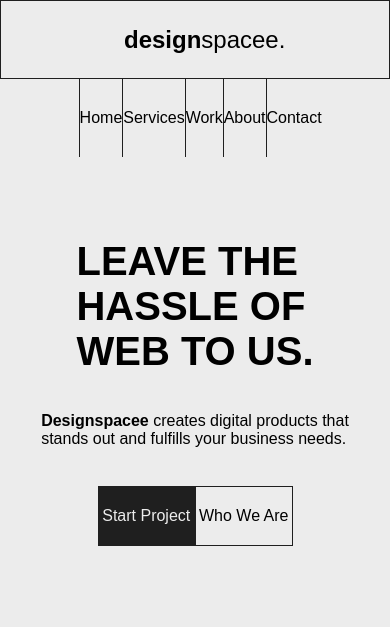
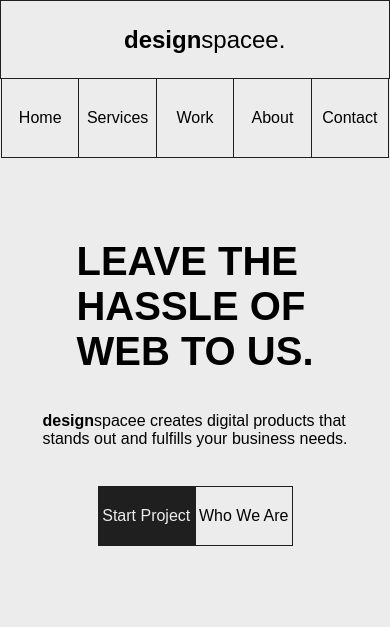
Before and after one commit to felipesntr/agency-landing-page, a plain HTML site: page public/index.html in a window 390 px wide. Shown: the top 627 px of the page. Drawn offline with Linux system fonts and the light colour scheme.

Commit message:
feat: add main menu responsivity

```diff
--- a/public/index.html
+++ b/public/index.html
@@ -31,7 +31,7 @@
               HASSLE OF</br>
               WEB TO US.</h1>
           <p>
-            <strong>Designspacee</strong> creates digital products that </br>
+            <strong>design</strong>spacee creates digital products that </br>
                     stands out and fulfills your business needs.
           </p>
             <div class="actions">
--- a/public/styles/main.css
+++ b/public/styles/main.css
@@ -170,4 +170,10 @@ main .right img {
   main .left .btn {
     font-size: 1rem;
   }
+
+  .main-menu {
+    width: 100%;
+    border-bottom: 1px solid #1f1f1f;
+    border-right: 1px solid #1f1f1f;
+  }
 }
```
